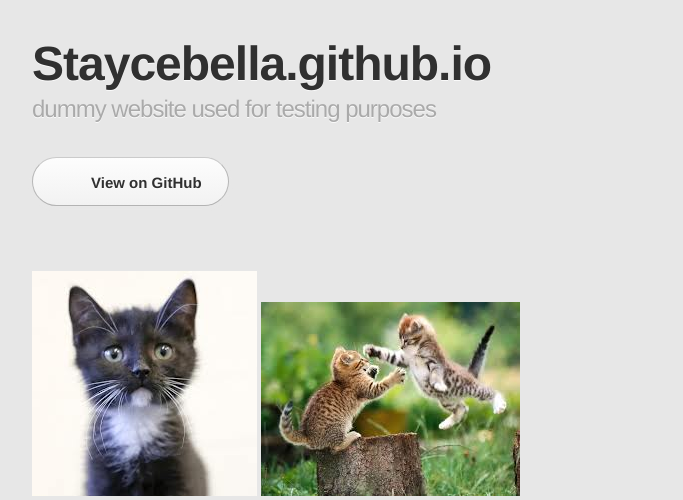
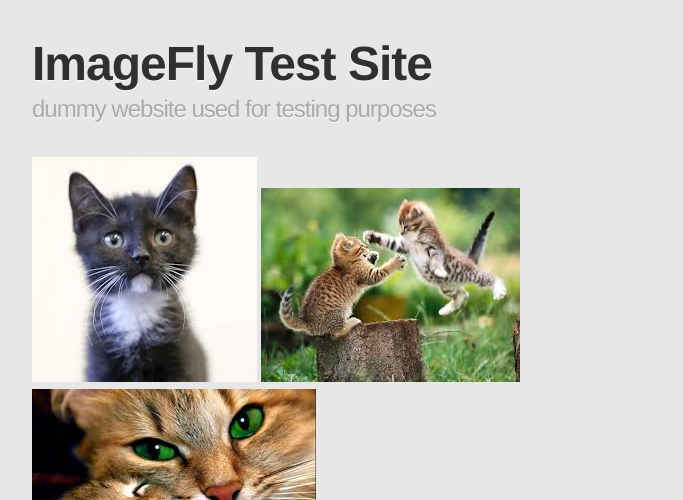
Before and after one commit to staycebella/staycebella.github.io, a plain HTML site: page index.html in a window 1280 px wide. Shown: the top 500 px of the page, without its empty margins (298-981 px from the left). Drawn offline with Linux system fonts and the light colour scheme; a web font is replaced by a local one.

Commit message:
updated kitty images

```diff
--- a/index.html
+++ b/index.html
@@ -11,7 +11,7 @@
     <!--[if lt IE 9]>
     <script src="//html5shiv.googlecode.com/svn/trunk/html5.js"></script>
     <![endif]-->
-    <title>Staycebella.github.io by staycebella</title>
+    <title>ImageFly Test Site</title>
   </head>
 
   <body>
@@ -19,15 +19,9 @@
       <div class="inner">
 
         <header>
-          <h1>Staycebella.github.io</h1>
+          <h1>ImageFly Test Site</h1>
           <h2>dummy website used for testing purposes</h2>
         </header>
-
-        <section id="downloads" class="clearfix">
-          <a href="https://github.com/staycebella" id="view-on-github" class="button"><span>View on GitHub</span></a>
-        </section>
-
-        <hr>
 
         <section id="main_content">
         	<img src="images/cat_225x225.jpeg">
```
